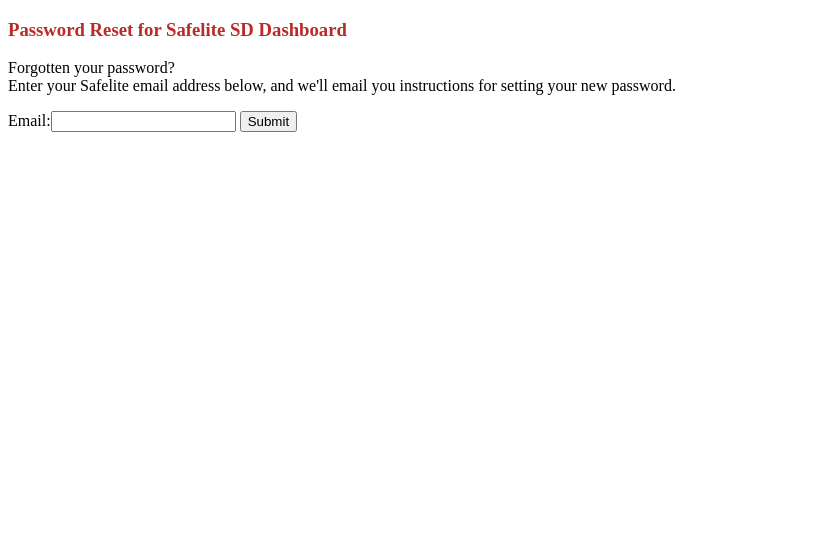
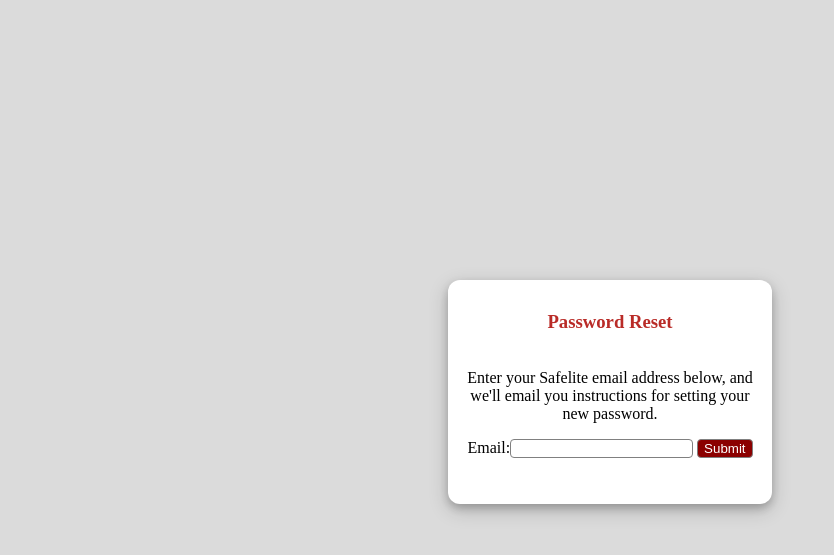
Before and after one commit to hollyjrobertson/Dashboard, a Django app: page /reset_password/ in a window 1280 px wide. Shown: the top 555 px of the page, without its empty margins (0-834 px from the left). Run offline with Django 3.2, Linux system fonts and the light colour scheme.

Commit message:
Edited login/password reset pages

```diff
--- a/dashboard/templates/dashboard/reset_password.html
+++ b/dashboard/templates/dashboard/reset_password.html
@@ -4,15 +4,47 @@
 <head>
 	<title>Password Reset</title>
     <style>
+        body{
+            background-color: #dbdbdb;
+        }
         h3 {
             color:#b92b27 !important;
+        }
+        .Form_Container{
+            padding: 12px;
+            position: absolute;
+            font-weight: sans-serif;
+            top: 35%;
+            left: 35%;
+            background-color: white;
+            text-align: center;
+            width: 300px;
+            height: 200px;
+            border-radius: 12px;
+            box-shadow: 0 4px 8px 0 rgba(0, 0, 0, 0.2), 0 6px 20px 0 rgba(0, 0, 0, 0.19);
+			-webkit-box-shadow: 0 4px 8px 0 rgba(0, 0, 0, 0.2), 0 6px 20px 0 rgba(0, 0, 0, 0.19);
+			-moz-box-shadow: 0 4px 8px 0 rgba(0, 0, 0, 0.2), 0 6px 20px 0 rgba(0, 0, 0, 0.19);
+        }
+
+        input{
+            background-color: darkred;
+            color: white;
+            border-radius: 4px;
+            border-style: solid;
+            border-color: grey;
+            border-width: 1px;
+        }
+
+        #id_email{
+            background-color: white;
         }
     </style>
 
 </head>
 <body>
-    <h3>Password Reset for Safelite SD Dashboard</h3>
-    <p>Forgotten your password?
+    <div class="Form_Container">
+    <h3>Password Reset</h3>
+    <p>
         <br>Enter your Safelite email address below, and we'll email you instructions for setting your new password.
     </p>
 
@@ -21,5 +53,6 @@
         {{ form }}
         <input type="Submit" name="Send Email">
     </form>
+    </div>
 </body>
 </html>
```
Also changed, not shown: dashboard/templates/dashboard/login.html (+26 -10 lines).
